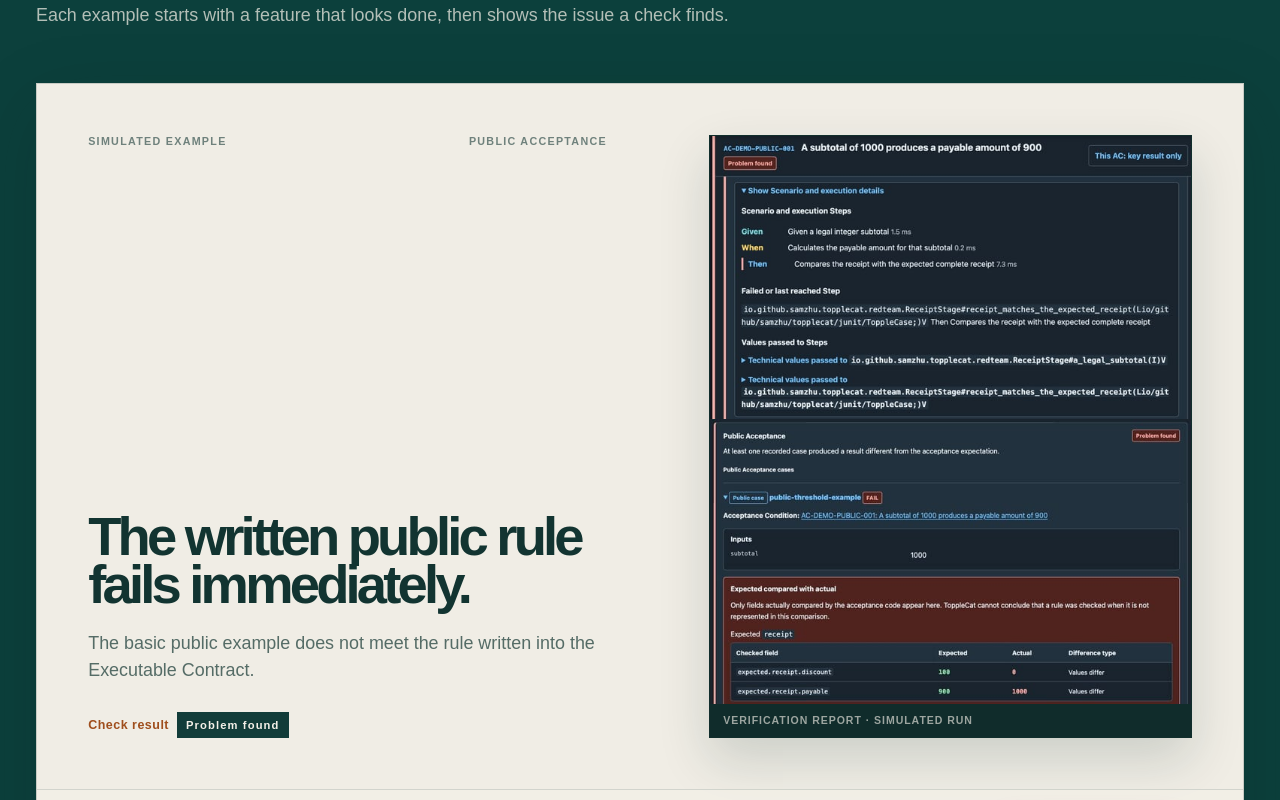
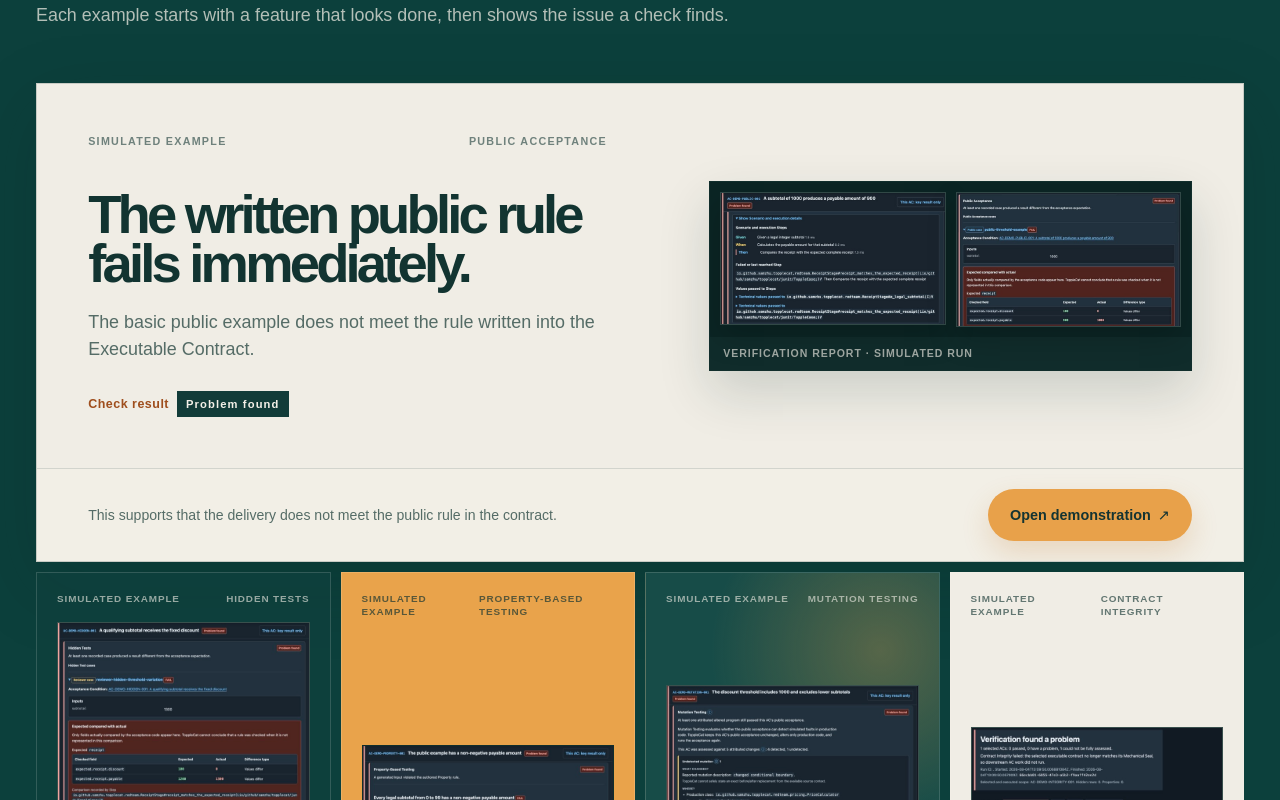
Before and after one commit to samzhu/topplecat, a React (Vite) app in the folder site/: page / in a window 1280 px wide. Shown: the part 2900-3700 px from the top of the page. Built offline with nearby package versions, Linux system fonts and the light colour scheme; a web font is replaced by a local one.

Commit message:
refine site evidence gallery and CI scope

```diff
--- a/site/src/App.jsx
+++ b/site/src/App.jsx
@@ -682,7 +682,9 @@ function DemonstrationReportImage({ demonstration, copy, detail = false, classNa
     : "(max-width: 700px) calc(100vw - 76px), 360px";
 
   return (
-    <>
+    <span
+      className={`demonstration-report-gallery${images.length > 1 ? " has-multiple-images" : ""}`}
+    >
       {images.map((image, index) => (
         <img
           key={`${demonstration.id}-${index}`}
@@ -696,7 +698,7 @@ function DemonstrationReportImage({ demonstration, copy, detail = false, classNa
           decoding="async"
         />
       ))}
-    </>
+    </span>
   );
 }
 
--- a/site/src/styles.css
+++ b/site/src/styles.css
@@ -215,7 +215,10 @@ button { font: inherit; }
 .demonstration-attribution code, .demonstration-entry code, .dialog-verdict-layer code { font-family: "SFMono-Regular", Consolas, monospace; font-size: 0.72rem; }
 .demonstration-attribution strong { padding: 7px 9px; color: #f4f0e8; background: #123c39; font-size: 0.7rem; letter-spacing: 0.1em; }
 .demonstration-feature-evidence { align-self: center; min-width: 0; margin: clamp(24px, 4vw, 56px); border: 1px solid rgba(18, 52, 49, 0.28); background: #102c2b; box-shadow: 0 22px 48px rgba(18, 52, 49, 0.16); overflow: hidden; }
+.demonstration-report-gallery { display: block; }
+.demonstration-report-gallery.has-multiple-images { display: grid; grid-template-columns: repeat(2, minmax(0, 1fr)); gap: 10px; padding: 10px; background: #0b2524; }
 .demonstration-report-image { display: block; width: 100%; height: auto; background: #102c2b; }
+.demonstration-report-gallery.has-multiple-images .demonstration-report-image { min-width: 0; border: 1px solid rgba(244, 240, 232, 0.14); box-shadow: 0 12px 28px rgba(0, 0, 0, 0.18); }
 .demonstration-feature-evidence figcaption, .demonstration-dialog-evidence figcaption { padding: 10px 13px; color: rgba(244, 240, 232, 0.62); background: #102c2b; font-size: 0.66rem; font-weight: 850; letter-spacing: 0.09em; line-height: 1.25; text-transform: uppercase; }
 .demonstration-feature-footer { grid-column: 1 / -1; display: flex; align-items: center; justify-content: space-between; gap: 24px; padding: 20px clamp(28px, 4vw, 56px); border-top: 1px solid rgba(18, 52, 49, 0.14); background: rgba(244, 240, 232, 0.68); }
 .demonstration-feature-footer p { max-width: 660px; margin: 0; color: rgba(18, 52, 49, 0.7); font-size: 0.88rem; line-height: 1.45; }
@@ -252,6 +255,7 @@ button { font: inherit; }
 .dialog-close span { font-size: 1.35rem; font-weight: 400; line-height: 0.7; }
 .demonstration-dialog-evidence { margin: 0; border-bottom: 1px solid rgba(244, 240, 232, 0.14); background: #102c2b; }
 .demonstration-dialog-evidence .demonstration-report-image { max-height: 78vh; object-fit: contain; object-position: top; }
+.demonstration-dialog-evidence .demonstration-report-gallery.has-multiple-images { gap: 16px; padding: 16px; }
 .demonstration-dialog-layers { display: grid; grid-template-columns: repeat(2, minmax(0, 1fr)); gap: 1px; background: rgba(244, 240, 232, 0.14); }
 .demonstration-dialog-layers section { min-width: 0; padding: 25px clamp(22px, 3vw, 34px); background: #174c48; }
 .demonstration-dialog-layers section:last-child { grid-column: 1 / -1; background: #0d4944; }
@@ -321,6 +325,7 @@ button { font: inherit; }
   .demonstration-feature-label { margin-top: 30px; }
   .demonstration-feature h3 { font-size: clamp(2.2rem, 11vw, 4.2rem); }
   .demonstration-feature-evidence { margin: 0 18px 18px; }
+  .demonstration-report-gallery.has-multiple-images { grid-template-columns: 1fr; }
   .demonstration-feature-footer { align-items: stretch; flex-direction: column; padding: 20px 24px; }
   .demonstration-secondary-list { grid-template-columns: 1fr; }
   .demonstration-entry { min-height: 0; padding: 22px; }
```
